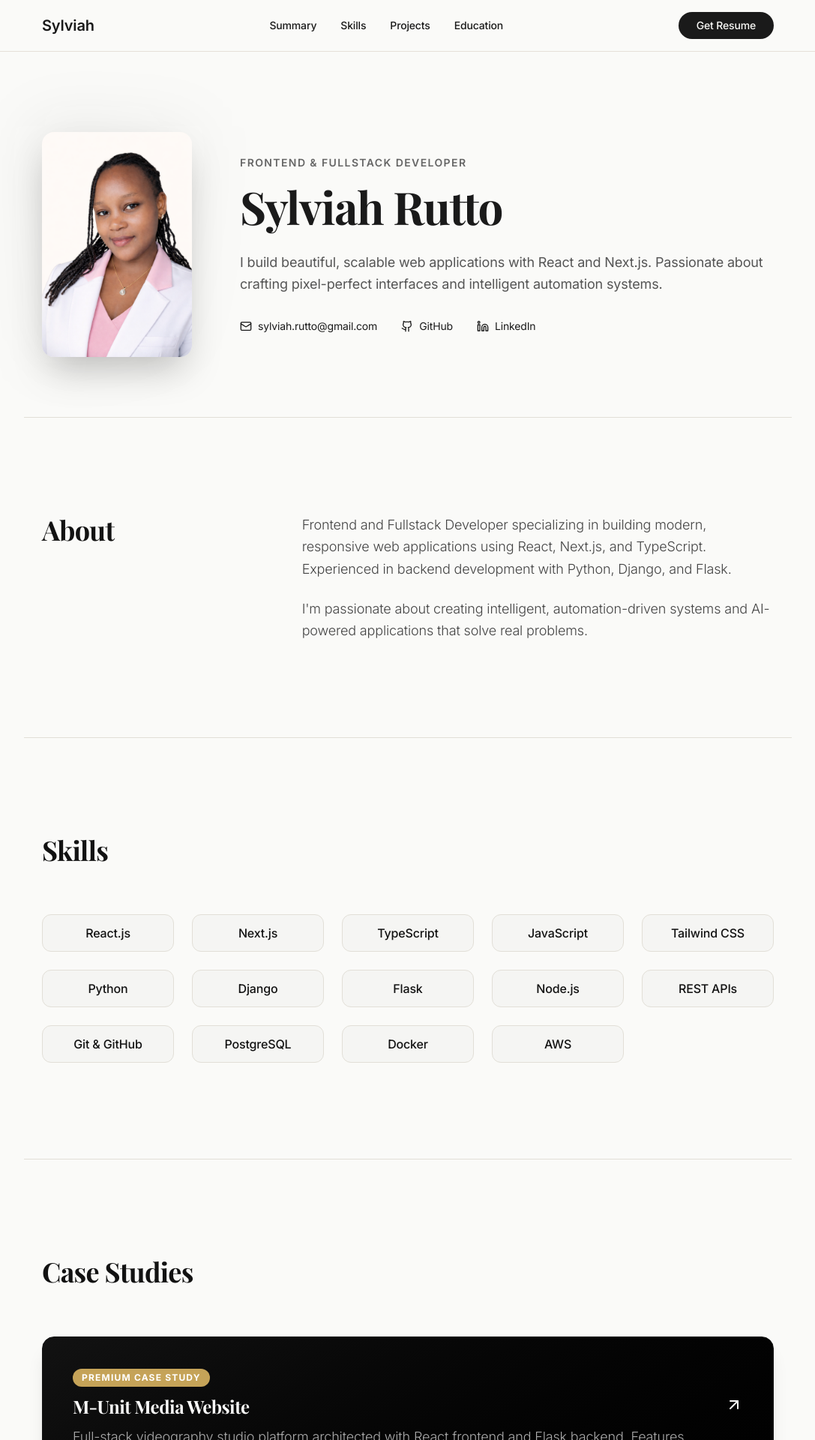
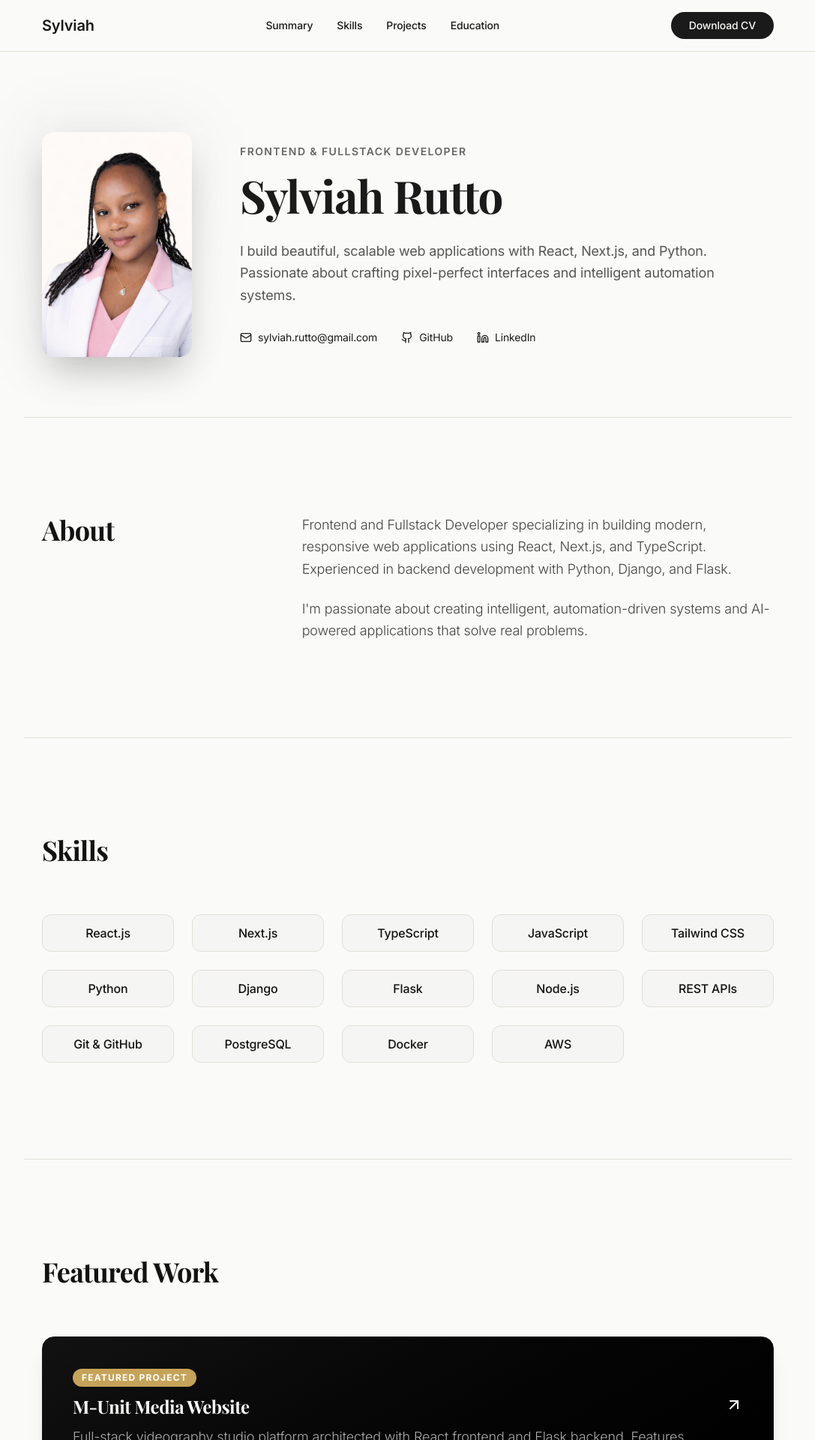
Before and after one commit to sylviahdev/sylviah.dev, a Next.js app: page / in a window 1280 px wide. Shown: the top 1920 px of the page at 75% size, without its empty margins (96-1183 px from the left). Built offline with nearby package versions, Linux system fonts and the light colour scheme.

Commit message:
refactor: rename projects section to case studies for premium portfolio positioning

```diff
--- a/app/page.tsx
+++ b/app/page.tsx
@@ -34,24 +34,6 @@ export default function CVPage() {
     setMenuOpen(false);
   };
 
-  const downloadPDF = async () => {
-    if (typeof window !== "undefined") {
-      const html2pdf = (await import("html2pdf.js")).default;
-      const element = document.getElementById("cv-content");
-      if (element) {
-        html2pdf()
-          .from(element)
-          .set({
-            margin: 0.5,
-            filename: "Sylviah_Rutto_CV.pdf",
-            html2canvas: { scale: 2 },
-            jsPDF: { unit: "in", format: "letter", orientation: "portrait" },
-          })
-          .save();
-      }
-    }
-  };
-
   return (
     <main className="min-h-screen bg-[#fafaf8] dark:bg-[#0f0f0d]">
       {/* Navbar */}
@@ -78,14 +60,15 @@ export default function CVPage() {
             ))}
           </div>
 
-          <motion.button
+          <motion.a
             whileHover={{ scale: 1.05 }}
             whileTap={{ scale: 0.95 }}
-            onClick={downloadPDF}
+            href="/Sylviah_Rutto_CV.pdf"
+            download
             className="hidden md:block px-6 py-2 bg-[#1a1a1a] dark:bg-[#fafaf8] text-[#fafaf8] dark:text-[#1a1a1a] rounded-full font-medium text-sm hover:shadow-lg transition-shadow"
           >
-            Get Resume
-          </motion.button>
+            Download CV
+          </motion.a>
 
           <button
             onClick={() => setMenuOpen(!menuOpen)}
@@ -110,12 +93,14 @@ export default function CVPage() {
                 {item}
               </button>
             ))}
-            <button
-              onClick={downloadPDF}
-              className="w-full mt-2 px-4 py-2 bg-[#1a1a1a] dark:bg-[#fafaf8] text-[#fafaf8] dark:text-[#1a1a1a] rounded-full font-medium text-sm"
+            <motion.a
+              whileTap={{ scale: 0.98 }}
+              href="/Sylviah_Rutto_CV.pdf"
+              download
+              className="w-full mt-2 px-4 py-3 bg-[#c5a358] text-white rounded-full font-medium text-base shadow-sm"
             >
               Download CV
-            </button>
+            </motion.a>
           </motion.div>
         )}
       </nav>
@@ -164,7 +149,7 @@ export default function CVPage() {
               </h1>
 
               <p className="text-lg text-[#555] dark:text-[#ccc] mb-8 leading-relaxed">
-                I build beautiful, scalable web applications with React and Next.js. Passionate about crafting pixel-perfect interfaces and intelligent automation systems.
+                I build beautiful, scalable web applications with React, Next.js, and Python. Passionate about crafting pixel-perfect interfaces and intelligent automation systems.
               </p>
 
               <div className="flex flex-col md:flex-row gap-6 md:gap-8 items-center md:items-start text-sm">
@@ -270,14 +255,14 @@ export default function CVPage() {
 
         {/* Projects */}
         <motion.section
-          id="work"
+          id="projects"
           initial="hidden"
           whileInView="visible"
           viewport={{ once: true, amount: 0.3 }}
           variants={fadeInUp}
           className="max-w-5xl mx-auto px-6 py-24 md:py-32 border-t border-[#e2dfd7] dark:border-[#141414]"
         >
-          <h2 className="text-4xl font-playfair font-bold text-[#121212] dark:text-[#ececec] mb-16">Case Studies</h2>
+          <h2 className="text-4xl font-playfair font-bold text-[#121212] dark:text-[#ececec] mb-16">Featured Work</h2>
 
           <motion.div
             variants={staggerContainer}
@@ -334,7 +319,7 @@ export default function CVPage() {
               >
                 {p.featured && (
                   <div className="inline-block px-3 py-1 bg-[#c5a358] text-white text-xs font-bold rounded-full mb-3 uppercase tracking-widest">
-                    Premium Case Study
+                    Featured Project
                   </div>
                 )}
 
```
